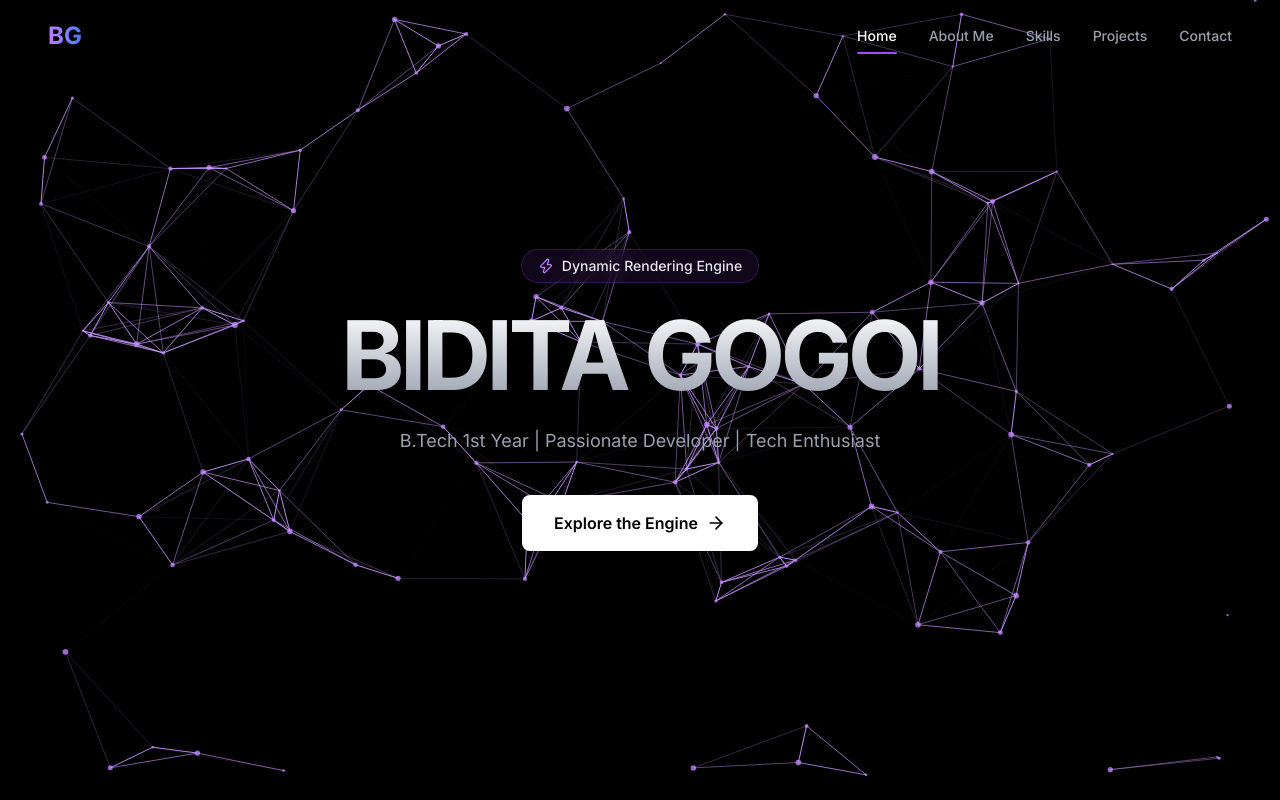
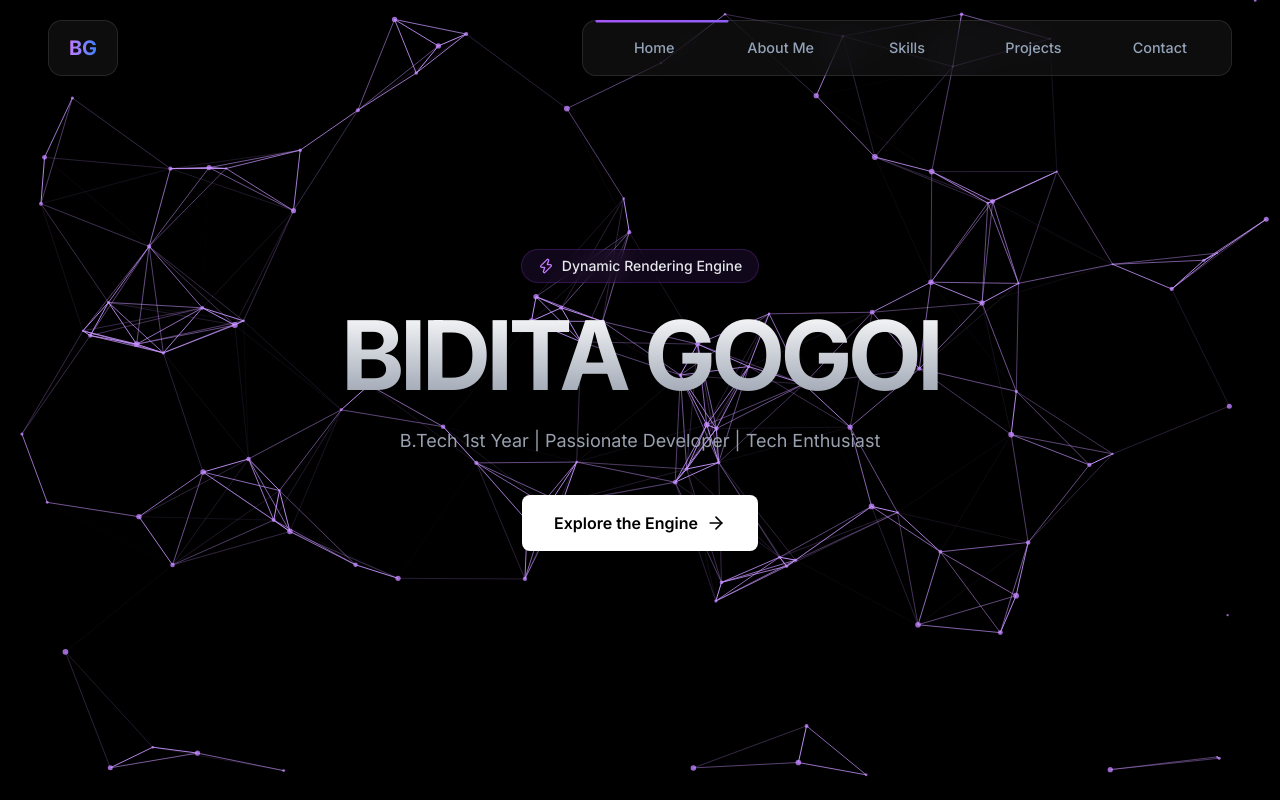
Before and after one commit to BiditaGogoi/modern_portfolio, a Next.js app: page / in a window 1280 px wide. Shown: the top 800 px of the page. Built offline with nearby package versions, Linux system fonts and the light colour scheme.

Commit message:
modifief the navbar

```diff
--- a/src/app/globals.css
+++ b/src/app/globals.css
@@ -41,3 +41,93 @@ body {
 html {
   scroll-behavior: smooth;
 }
+
+/* Uiverse Animated Navbar */
+.nav-wrapper {
+  position: relative;
+  width: 650px;
+  height: 56px;
+  display: flex;
+  justify-content: center;
+  align-items: center;
+}
+
+.logo-pill {
+  position: relative;
+  width: 70px;
+  height: 56px;
+  display: flex;
+  justify-content: center;
+  align-items: center;
+}
+
+.logo-container {
+  display: flex;
+  width: 100%;
+  height: 100%;
+  align-items: center;
+  justify-content: center;
+  background: rgba(255, 255, 255, 0.05);
+  backdrop-filter: blur(20px);
+  border: 1px solid rgba(255, 255, 255, 0.1);
+  border-radius: 14px;
+  transition: 0.3s;
+}
+
+.logo-container:hover {
+  background: rgba(255, 255, 255, 0.08);
+  border-color: rgba(255, 255, 255, 0.2);
+  transform: translateY(-1px);
+}
+
+.nav-outline {
+  position: absolute;
+  inset: 0;
+  pointer-events: none;
+  z-index: 1;
+}
+
+.nav-rect {
+  stroke-dasharray: 9.2 90.8;
+  stroke-dashoffset: 0;
+  transition: 0.6s cubic-bezier(0.4, 0, 0.2, 1);
+  stroke: url(#nav-gradient);
+  stroke-width: 3;
+  fill: transparent;
+  stroke-linecap: round;
+}
+
+.nav-container {
+  display: flex;
+  width: 100%;
+  height: 100%;
+  flex-direction: row;
+  justify-content: space-around;
+  align-items: center;
+  padding: 0 0.5rem;
+  background: rgba(255, 255, 255, 0.05);
+  backdrop-filter: blur(20px);
+  border: 1px solid rgba(255, 255, 255, 0.1);
+  border-radius: 14px;
+  position: relative;
+}
+
+.nav-btn {
+  flex: 1;
+  height: 100%;
+  display: flex;
+  align-items: center;
+  justify-content: center;
+  color: #94a3b8;
+  cursor: pointer;
+  transition: color 0.3s;
+  z-index: 10;
+  font-size: 0.9rem;
+  font-weight: 500;
+}
+
+.nav-btn:hover, .nav-btn.active {
+  color: #fff;
+}
+
+/* Offset for 5 items (Positioning now handled via React state in component) */
--- a/src/components/navbar.tsx
+++ b/src/components/navbar.tsx
@@ -10,6 +10,7 @@ import { cn } from "@/lib/utils";
 const Navbar = () => {
   const [isOpen, setIsOpen] = useState(false);
   const [scrolled, setScrolled] = useState(false);
+  const [hoveredIndex, setHoveredIndex] = useState<number | null>(null);
   const pathname = usePathname();
 
   useEffect(() => {
@@ -41,6 +42,13 @@ const Navbar = () => {
     return () => window.removeEventListener("hashchange", handleHashChange);
   }, []);
 
+  // Determine which index to highlight (hovered or active)
+  const activeIndex = navLinks.findIndex(link =>
+    (activeHash === link.href) || (!activeHash && link.href === "/")
+  );
+
+  const displayIndex = hoveredIndex !== null ? hoveredIndex : (activeIndex !== -1 ? activeIndex : 0);
+
   return (
     <motion.header
       initial={{ y: -100 }}
@@ -48,52 +56,90 @@ const Navbar = () => {
       transition={{ duration: 0.5 }}
       className={cn(
         "fixed top-0 left-0 right-0 z-50 transition-all duration-300",
-        scrolled
-          ? "bg-black/60 backdrop-blur-md border-b border-white/10 py-3"
-          : "bg-transparent py-5"
+        scrolled ? "py-3" : "py-5"
       )}
     >
-      <div className="container mx-auto px-6 md:px-12 flex items-center justify-between">
+      <div className="container mx-auto px-6 md:px-12 flex items-center justify-between pointer-events-none">
+        {/* Logo Pill - Left Side */}
+        <div className="hidden md:flex logo-pill pointer-events-auto">
           <Link
             href="/"
-          className="text-2xl font-bold bg-clip-text text-transparent bg-gradient-to-r from-purple-400 to-blue-500"
+            className="logo-container group"
+            onClick={() => { closeMenu(); setActiveHash(""); }}
+          >
+            <span className="text-xl font-bold bg-clip-text text-transparent bg-gradient-to-r from-purple-400 to-blue-500 group-hover:scale-110 transition-transform">
+              BG
+            </span>
+          </Link>
+        </div>
+
+        {/* Mobile BG Logo (Remains visible for branding) */}
+        <Link
+          href="/"
+          className="md:hidden text-2xl font-bold bg-clip-text text-transparent bg-gradient-to-r from-purple-400 to-blue-500 pointer-events-auto"
           onClick={() => { closeMenu(); setActiveHash(""); }}
         >
           BG
         </Link>
 
-        {/* Desktop Nav */}
-        <nav className="hidden md:flex items-center gap-8">
-          {navLinks.map((link) => {
-            const isActive =
-              (activeHash === link.href) ||
-              (!activeHash && link.href === "/");
+        {/* Desktop Nav - Right Side */}
+        <div
+          className="hidden md:flex nav-wrapper pointer-events-auto"
+          onMouseLeave={() => setHoveredIndex(null)}
+        >
+          <div className="nav-container">
+            {navLinks.map((link, index) => {
+              const isActive = activeIndex === index;
 
               return (
                 <a
                   key={link.name}
                   href={link.href}
+                  onMouseEnter={() => setHoveredIndex(index)}
                   onClick={closeMenu}
                   className={cn(
-                  "text-sm font-medium transition-colors hover:text-purple-400 relative",
-                  isActive ? "text-white" : "text-gray-400"
+                    "nav-btn",
+                    isActive && "text-white"
                   )}
                 >
                   {link.name}
-                {isActive && (
-                  <motion.div
-                    layoutId="navbar-indicator"
-                    className="absolute -bottom-2 left-0 right-0 h-[2px] bg-purple-500 rounded-full"
-                    transition={{ type: "spring", stiffness: 300, damping: 30 }}
-                  />
-                )}
                 </a>
               );
             })}
-        </nav>
+          </div>
+
+          <div className="nav-outline">
+            <svg
+              width="100%"
+              height="100%"
+              viewBox="0 0 650 56"
+              fill="none"
+              xmlns="http://www.w3.org/2000/svg"
+            >
+              <defs>
+                <linearGradient id="nav-gradient" x1="0%" y1="0%" x2="100%" y2="0%">
+                  <stop offset="0%" stopColor="#a855f7" />
+                  <stop offset="100%" stopColor="#3b82f6" />
+                </linearGradient>
+              </defs>
+              <rect
+                x="1"
+                y="1"
+                width="648"
+                height="54"
+                rx="14"
+                className="nav-rect"
+                style={{
+                  strokeDasharray: "130 1282",
+                  strokeDashoffset: -displayIndex * 130
+                }}
+              />
+            </svg>
+          </div>
+        </div>
 
         {/* Mobile Toggle */}
-        <div className="md:hidden">
+        <div className="md:hidden pointer-events-auto">
           <button
             onClick={() => setIsOpen(!isOpen)}
             className="text-gray-300 hover:text-white"
```
Lines whose indentation alone changed are shown as unchanged.
